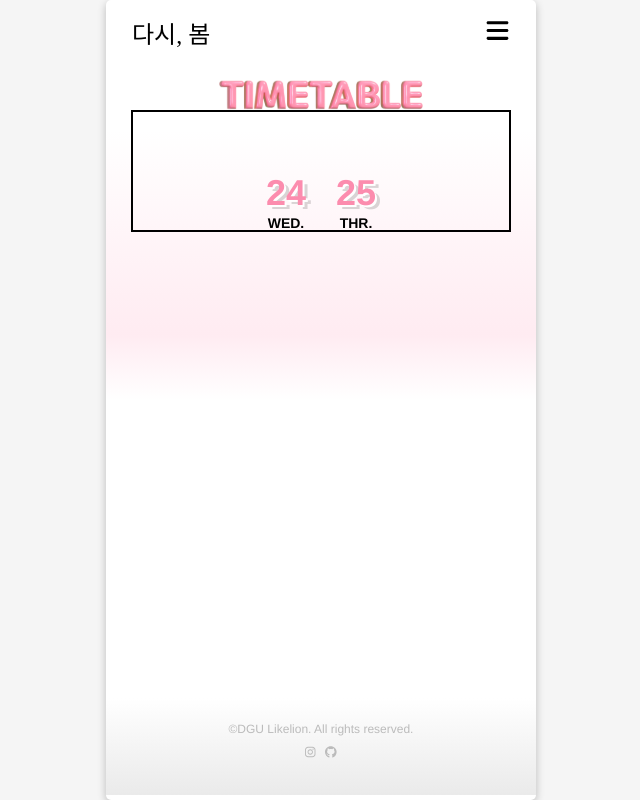
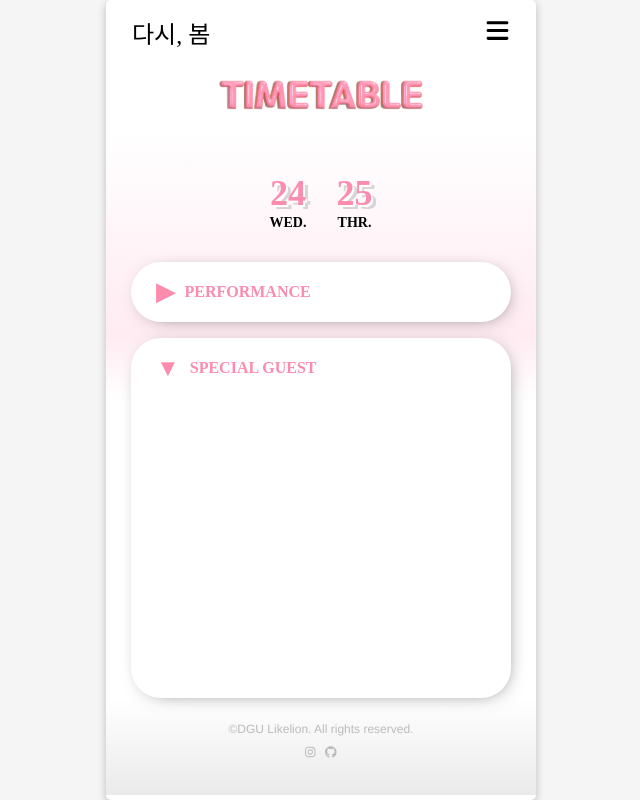
Before and after one commit to LikeLion-at-DGU/2023_spring_festival_front, a Next.js app: page /timetable in a window 1280 px wide. Shown: the whole page, without its empty margins (319-959 px from the left). Built offline with nearby package versions, Linux system fonts and the light colour scheme; a web font is replaced by a local one.

Commit message:
Design: Setting TimeTable page toggle UI

```diff
--- a/src/pages/timetable/index.jsx
+++ b/src/pages/timetable/index.jsx
@@ -1,3 +1,4 @@
+import { useState } from "react";
 import styled from "styled-components";
 
 const primaryColor = "#FC8CAE";
@@ -7,14 +8,12 @@ const Container = styled.div`
   width: 100%;
   display: flex;
   flex-direction: column;
-  border: 1px solid black;
   z-index: 1;
 `;
 
 const DateSection = styled.section`
   width: 100%;
   height: 120px;
-  border: 1px solid black;
   display: flex;
   justify-content: center;
   align-items: flex-end;
@@ -34,13 +33,55 @@ const DateNum = styled.span`
   font-size: 36px;
   text-shadow: 2px 2px 0px #ffffff, 5px 4px 0px rgba(0, 0, 0, 0.15);
   color: ${primaryColor};
+  font-family: "yg-jalnan";
 `;
 
 const DateWeek = styled.span`
   font-size: 14px;
+  font-family: "yg-jalnan";
+`;
+
+const IconBox = styled.section`
+  margin: 0 10px;
+  font-size: 24px;
+`;
+
+const ToggleHeader = styled.section`
+  width: 100%;
+  height: 60px;
+  display: flex;
+  align-items: center;
+  font-family: "yg-jalnan";
+`;
+
+const ToggleBox = styled.section`
+  width: 100%;
+  height: ${(props) => (props.isOpen ? "45vh" : "60px")};
+  display: flex;
+  box-shadow: 3px 3px 20px -10px rgba(0, 0, 0, 0.7);
+  border-radius: 30px;
+  background-color: #fff;
+  color: ${primaryColor};
+  font-weight: 700;
+  padding-left: 15px;
+  transition: all 0.5s;
+  cursor: pointer;
 `;
 
 export default function TimeTable() {
+  // State 관리----------------------------------------
+  const [performance, setPerformance] = useState(false);
+  const [specialGuest, setSpecialGuest] = useState(true);
+
+  // Function 관리-------------------------------------
+  const handleShrink = () => {
+    setPerformance(!performance);
+  };
+  const handleGrow = () => {
+    setSpecialGuest(!specialGuest);
+  };
+
+  //
   return (
     <>
       <Container>
@@ -54,6 +95,20 @@ export default function TimeTable() {
             <DateWeek>THR.</DateWeek>
           </DateBox>
         </DateSection>
+        <br /> <br />
+        <ToggleBox onClick={handleShrink} isOpen={performance}>
+          <ToggleHeader>
+            <IconBox>▶</IconBox>
+            PERFORMANCE
+          </ToggleHeader>
+        </ToggleBox>
+        <br />
+        <ToggleBox onClick={handleGrow} isOpen={specialGuest}>
+          <ToggleHeader>
+            <IconBox>▼</IconBox>
+            SPECIAL GUEST
+          </ToggleHeader>
+        </ToggleBox>
       </Container>
       <style jsx>{`
         * {
```
